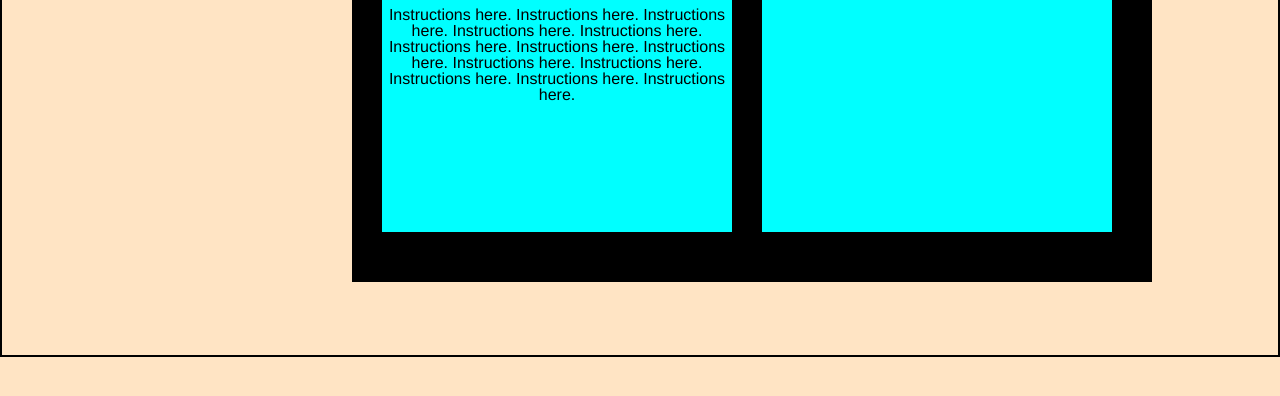
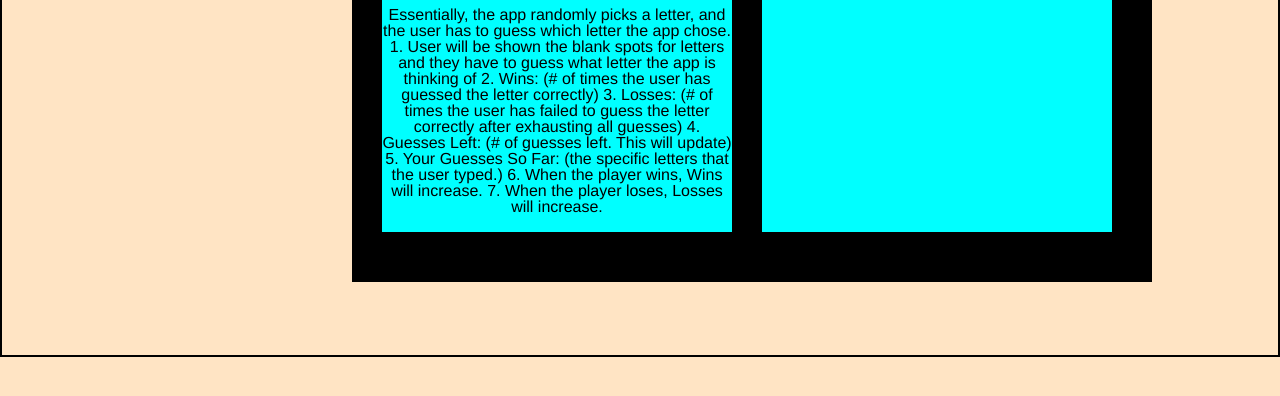
Before and after one commit to Pushpinder89/Flower-Guess-Game, a plain HTML site: page index.html in a window 1280 px wide. Shown: the part 370-766 px from the top of the page. Drawn offline with Linux system fonts and the light colour scheme.

Commit message:
readme updated

```diff
--- a/index.html
+++ b/index.html
@@ -23,8 +23,21 @@
         </img>
         <!-- paragrahph inside left div-->
         <p>
-            Instructions here. Instructions here. Instructions here. Instructions here. Instructions here. Instructions here. Instructions here. Instructions here. Instructions here.
-            Instructions here. Instructions here. Instructions here. Instructions here.
+                Essentially, the app randomly picks a letter, and the user has to guess which letter the app chose.
+
+                1. User will be shown the blank spots for letters and they have to guess what letter the app is thinking of
+
+                2.  Wins: (# of times the user has guessed the letter correctly)
+
+                3. Losses: (# of times the user has failed to guess the letter correctly after exhausting all guesses)
+
+                4. Guesses Left: (# of guesses left. This will update)
+
+                5. Your Guesses So Far: (the specific letters that the user typed.)
+
+                6. When the player wins,  Wins will increase.
+
+                7. When the player loses, Losses will increase.
         </p>
     </div>
     <!-- left div ends-->
```
Also changed, not shown: 1 other file.
